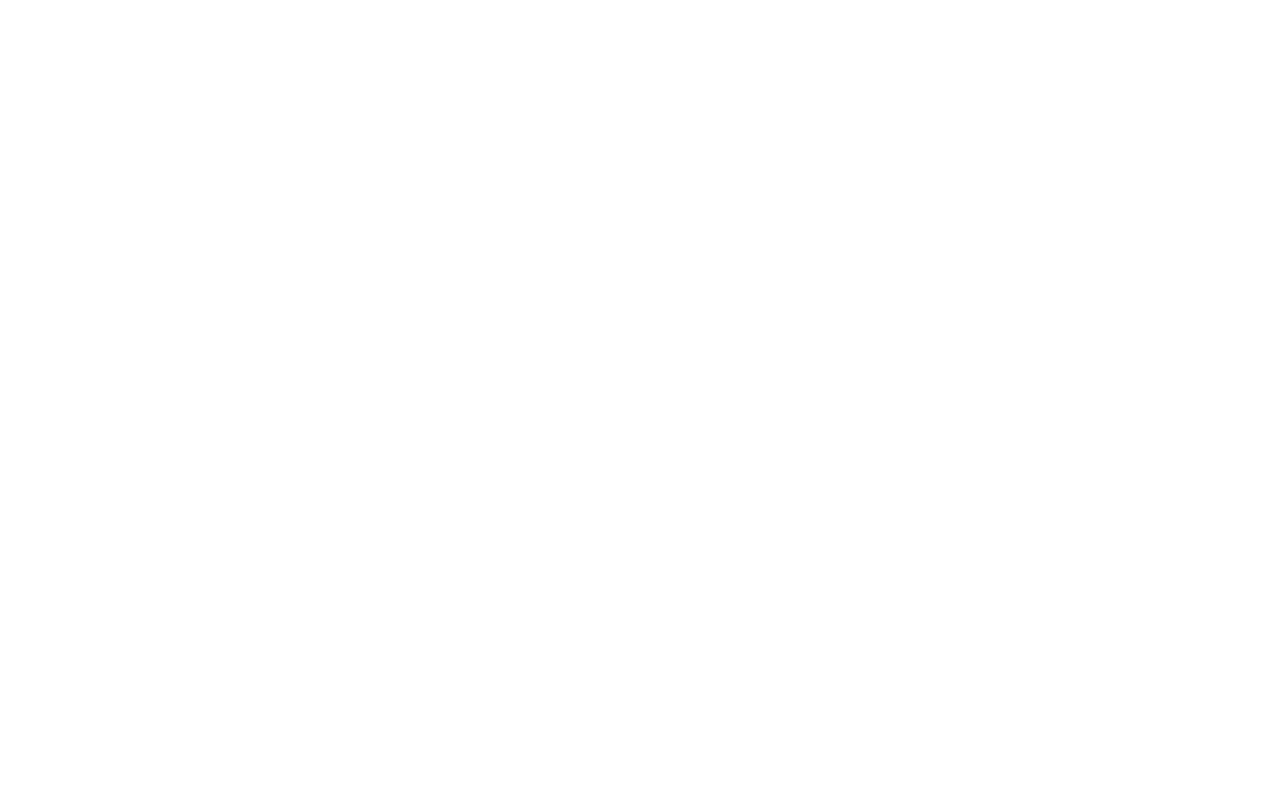
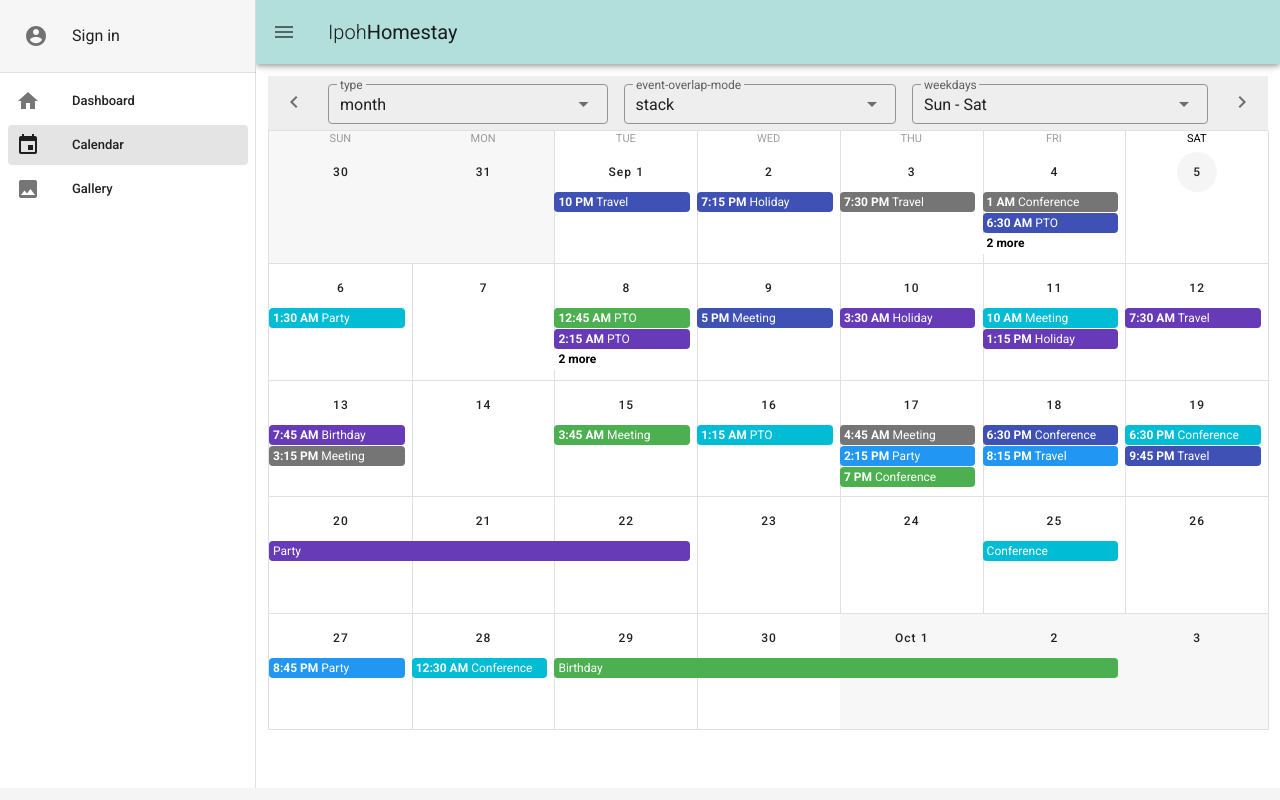
Before and after one commit to chonghow97/FYP-2020-VUE, a Vue app: page /Calender in a window 1280 px wide. Built offline with nearby package versions, Linux system fonts and the light colour scheme.

Commit message:
update component

```diff
--- a/src/views/Admin/Home.vue
+++ b/src/Admin.vue
@@ -42,7 +42,7 @@
   data() {
     return {
       items: [
-        { title: "Dashboard", icon: "mdi-home", link: "/" },
+        { title: "Dashboard", icon: "mdi-home", link: "/Dashboard" },
         { title: "Calendar", icon: "mdi-calendar", link: "/Calender" },
         { title: "Gallery", icon: "mdi-image", link: "/Gallery" },
       ],
--- a/src/components/Menu.vue
+++ b/src/components/Menu.vue
@@ -1,13 +1,12 @@
 <template>
   <div id="menu">
-    <v-list-item two-line :class="miniVariant && 'px-0'" @click.stop="dialog = true" v-if="login">
+    <v-list-item two-line :class="miniVariant && 'px-0'" @click.stop="dialog = true" v-if="!login">
       <v-list-item-avatar>
-        <img src="https://randomuser.me/api/portraits/men/81.jpg" />
+        <v-icon>{{ svgPath }}</v-icon>
       </v-list-item-avatar>
 
       <v-list-item-content>
         <v-list-item-title>Sign in</v-list-item-title>
-        <v-list-item-subtitle>Customer</v-list-item-subtitle>
       </v-list-item-content>
     </v-list-item>
     <v-list-item two-line :class="miniVariant && 'px-0'" @click.stop="dialog = true" v-else>
@@ -49,8 +48,9 @@
 export default {
   components: { Register },
   data: () => ({
-    login: true,
+    login: false,
     dialog: false,
+    svgPath: "mdi-account-circle",
   }),
   props: { items: { title: String, icon: String, link: String } },
   methods: {
--- a/src/router/index.js
+++ b/src/router/index.js
@@ -1,11 +1,13 @@
 import Vue from "vue";
 import VueRouter from "vue-router";
 import User from "@/User.vue";
-import Admin from "../views/Admin/Home.vue";
+import Admin from "../Admin.vue";
 import Home from "@/views/User/Home.vue";
 import About from "@/views/User/About.vue";
 import Gallery from "@/views/User/Gallery.vue";
 import Chat from "@/views/User/Chat.vue";
+import Calendar from "@/views/Admin/Calendar.vue";
+import Dashboard from "@/views/Admin/Dashboard.vue";
 
 Vue.use(VueRouter);
 
@@ -40,6 +42,18 @@
     path: "/admin",
     name: "Admin",
     component: Admin,
+    children: [
+      {
+        name: "Dashboard",
+        path: "/Dashboard",
+        component: Dashboard,
+      },
+      {
+        name: "Calender",
+        path: "/Calender",
+        component: Calendar,
+      },
+    ],
   },
 ];
 
--- /dev/null
+++ b/src/views/Admin/Calendar.vue
@@ -0,0 +1,121 @@
+<template>
+  <div>
+    <v-sheet tile height="54" color="grey lighten-3" class="d-flex">
+      <v-btn icon class="ma-2" @click="$refs.calendar.prev()">
+        <v-icon>mdi-chevron-left</v-icon>
+      </v-btn>
+      <v-select v-model="type" :items="types" dense outlined hide-details class="ma-2" label="type"></v-select>
+      <v-select
+        v-model="mode"
+        :items="modes"
+        dense
+        outlined
+        hide-details
+        label="event-overlap-mode"
+        class="ma-2"
+      ></v-select>
+      <v-select
+        v-model="weekday"
+        :items="weekdays"
+        dense
+        outlined
+        hide-details
+        label="weekdays"
+        class="ma-2"
+      ></v-select>
+      <v-spacer></v-spacer>
+      <v-btn icon class="ma-2" @click="$refs.calendar.next()">
+        <v-icon>mdi-chevron-right</v-icon>
+      </v-btn>
+    </v-sheet>
+    <v-sheet height="600">
+      <v-calendar
+        ref="calendar"
+        v-model="value"
+        :weekdays="weekday"
+        :type="type"
+        :events="events"
+        :event-overlap-mode="mode"
+        :event-overlap-threshold="30"
+        :event-color="getEventColor"
+        @change="getEvents"
+      ></v-calendar>
+    </v-sheet>
+  </div>
+</template>
+
+<script>
+export default {
+  data: () => ({
+    type: "month",
+    types: ["month", "week", "day", "4day"],
+    mode: "stack",
+    modes: ["stack", "column"],
+    weekday: [0, 1, 2, 3, 4, 5, 6],
+    weekdays: [
+      { text: "Sun - Sat", value: [0, 1, 2, 3, 4, 5, 6] },
+      { text: "Mon - Sun", value: [1, 2, 3, 4, 5, 6, 0] },
+      { text: "Mon - Fri", value: [1, 2, 3, 4, 5] },
+      { text: "Mon, Wed, Fri", value: [1, 3, 5] },
+    ],
+    value: "",
+    events: [],
+    colors: [
+      "blue",
+      "indigo",
+      "deep-purple",
+      "cyan",
+      "green",
+      "orange",
+      "grey darken-1",
+    ],
+    names: [
+      "Meeting",
+      "Holiday",
+      "PTO",
+      "Travel",
+      "Event",
+      "Birthday",
+      "Conference",
+      "Party",
+    ],
+  }),
+  methods: {
+    getEvents({ start, end }) {
+      const events = [];
+
+      const min = new Date(`${start.date}T00:00:00`);
+      const max = new Date(`${end.date}T23:59:59`);
+      const days = (max.getTime() - min.getTime()) / 86400000;
+      const eventCount = this.rnd(days, days + 20);
+
+      for (let i = 0; i < eventCount; i++) {
+        const allDay = this.rnd(0, 3) === 0;
+        const firstTimestamp = this.rnd(min.getTime(), max.getTime());
+        const first = new Date(firstTimestamp - (firstTimestamp % 900000));
+        const secondTimestamp = this.rnd(2, allDay ? 288 : 8) * 900000;
+        const second = new Date(first.getTime() + secondTimestamp);
+
+        events.push({
+          name: this.names[this.rnd(0, this.names.length - 1)],
+          start: first,
+          end: second,
+          color: this.colors[this.rnd(0, this.colors.length - 1)],
+          timed: !allDay,
+        });
+      }
+
+      this.events = events;
+    },
+    getEventColor(event) {
+      return event.color;
+    },
+    rnd(a, b) {
+      return Math.floor((b - a + 1) * Math.random()) + a;
+    },
+  },
+};
+</script>
+
+<style>
+</style>
--- /dev/null
+++ b/src/views/Admin/Dashboard.vue
@@ -0,0 +1,10 @@
+<template>
+  <div id="dashboard"></div>
+</template>
+
+<script>
+export default {};
+</script>
+
+<style>
+</style>
--- a/src/views/User/Home.vue
+++ b/src/views/User/Home.vue
@@ -1,7 +1,51 @@
 <template>
   <div id="home">
-    <input v-model="message" placeholder="edit me" />
-    <p>Message is: {{ message }}</p>
+    <v-container class="grey lighten-5">
+      <v-row>
+        <v-col>
+          <v-carousel hide-delimiter-background show-arrows-on-hover>
+            <v-carousel-item v-for="(slide, i) in slides" :key="i">
+              <v-sheet :color="colors[i]" height="100%">
+                <v-row class="fill-height" align="center" justify="center">
+                  <div class="display-3">{{ slide }} Slide</div>
+                </v-row>
+              </v-sheet>
+            </v-carousel-item>
+          </v-carousel>
+        </v-col>
+        <v-col>
+          <v-card max-width="500" tile elevation="10" class="mx-auto">
+            <v-card-title>Reservation</v-card-title>
+            <v-card-text>
+              <v-form ref="form" v-model="valid" lazy-validation>
+                <v-text-field v-model="name" :counter="10" :rules="nameRules" label="Name" required></v-text-field>
+
+                <v-text-field v-model="email" :rules="emailRules" label="E-mail" required></v-text-field>
+
+                <v-select
+                  v-model="select"
+                  :items="items"
+                  :rules="[v => !!v || 'Item is required']"
+                  label="Item"
+                  required
+                ></v-select>
+
+                <v-checkbox
+                  v-model="checkbox"
+                  :rules="[v => !!v || 'You must agree to continue!']"
+                  label="Do you agree?"
+                  required
+                ></v-checkbox>
+
+                <v-btn :disabled="!valid" color="success" class="mr-4" @click="validate">Validate</v-btn>
+
+                <v-btn color="warning" @click="resetValidation">Reset Validation</v-btn>
+              </v-form>
+            </v-card-text>
+          </v-card>
+        </v-col>
+      </v-row>
+    </v-container>
   </div>
 </template>
 
@@ -10,6 +54,14 @@
   name: "home",
   data() {
     return {
+      colors: [
+        "indigo",
+        "warning",
+        "pink darken-2",
+        "red lighten-1",
+        "deep-purple accent-4",
+      ],
+      slides: ["First", "Second", "Third", "Fourth", "Fifth"],
       message: "",
     };
   },
```
Also changed, not shown: 1 other file (tests, documents, lock files or other folders).
